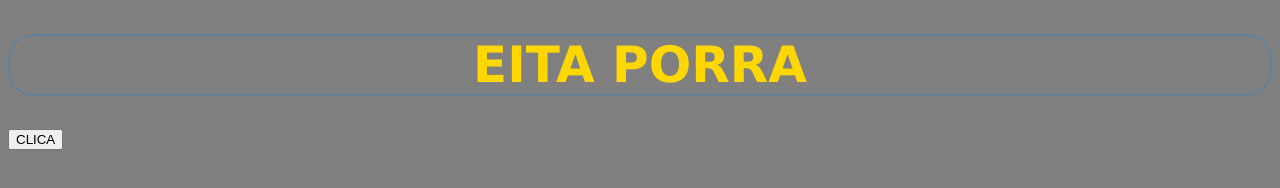
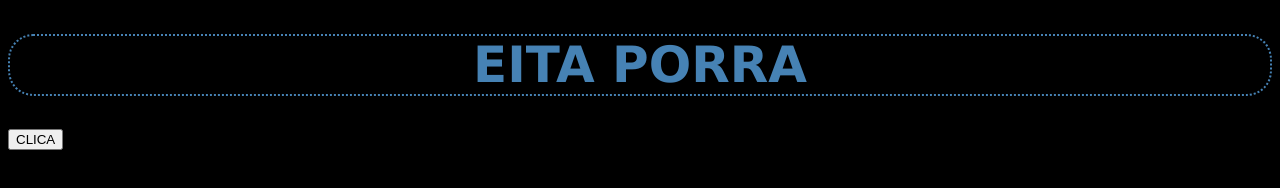
Before and after one commit to BeatrizG05/beatriz, a plain HTML site: page index.html in a window 1280 px wide. Drawn offline with Linux system fonts and the light colour scheme.

Commit message:
nova cor

```diff
--- a/css/estilo.css
+++ b/css/estilo.css
@@ -1,9 +1,9 @@
 body{
-	background-color: gray;
+	background-color: black;
 }
 h1{
 	text-align: center;
-	color: Gold;
+	color: Steelblue;
 	font-family: verdana;
 	font-size: 50px;
 	font-weight: bold;
```
